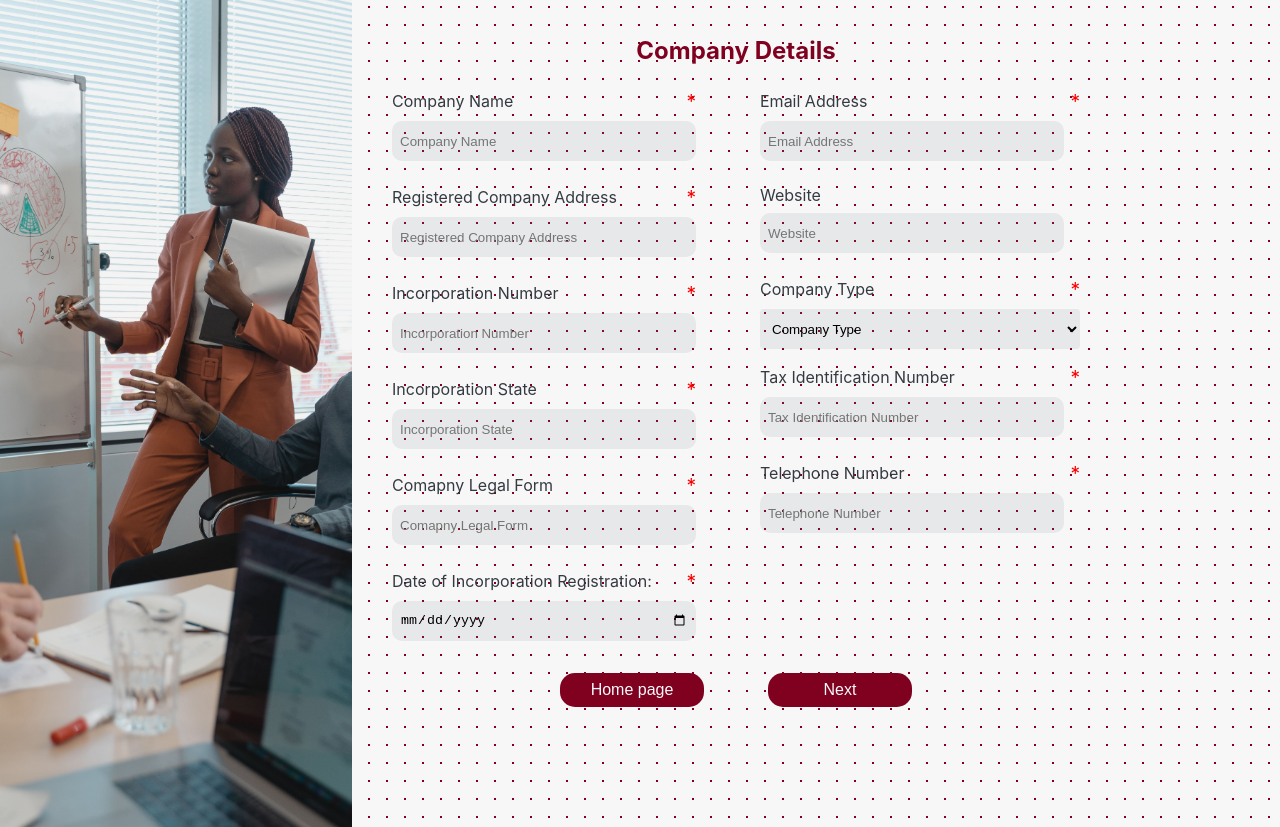
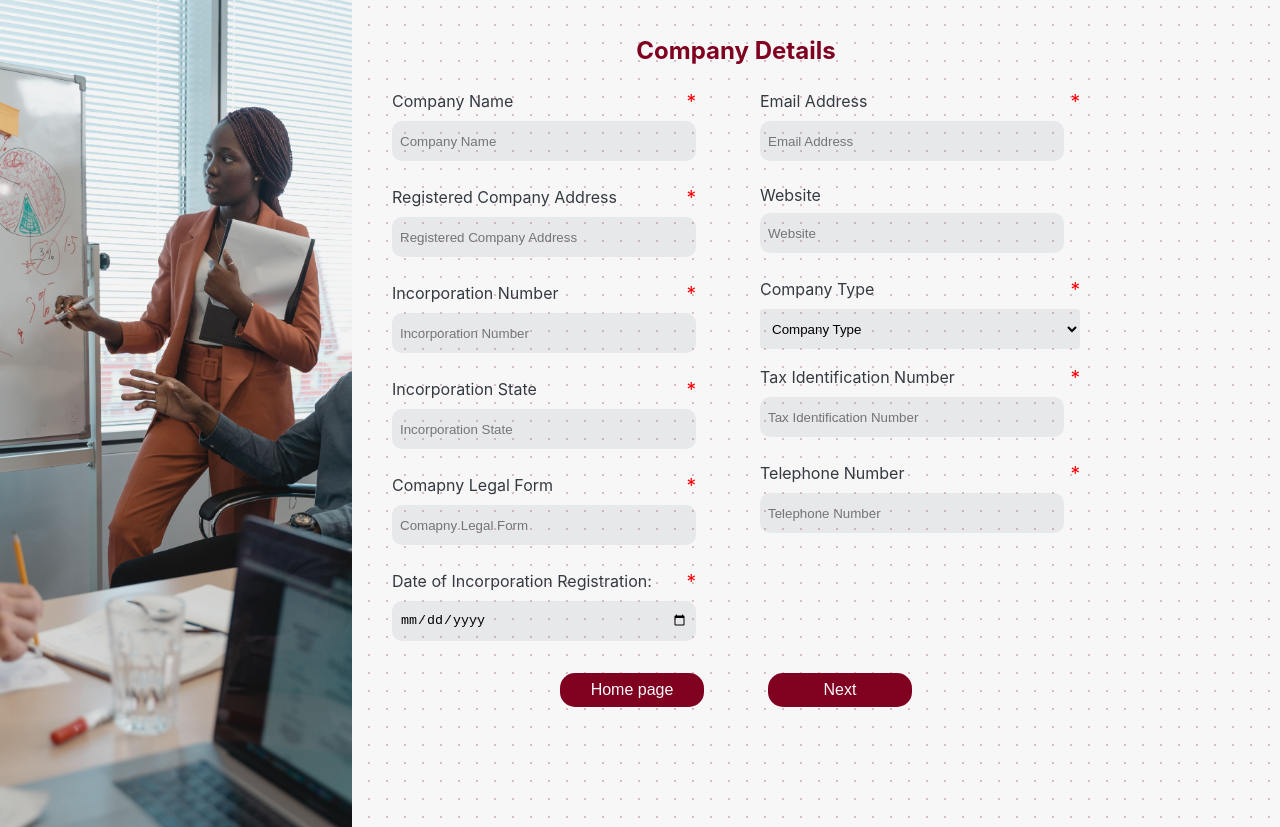
Before and after one commit to neo1415/nemkyc, a React (Create React App) app: page /corporate-kyc in a window 1280 px wide. Built offline with nearby package versions, Linux system fonts and the light colour scheme; no server answers.

Commit message:
background

```diff
--- a/src/Containers/CDD/CDD.scss
+++ b/src/Containers/CDD/CDD.scss
@@ -15,7 +15,7 @@ $dark-color: #343a40;
   width: 100%;
   background-color: #ffffff;
   opacity: 1;
-  background-image: radial-gradient(#800020 0.9px, #f7f7f8 0.9px);
+  background-image: radial-gradient(#800020 0.1px, #f7f7f8 0.9px);
   background-size: 18px 18px;
   @media screen and (max-width:1000px) {
     position:relative;
```
